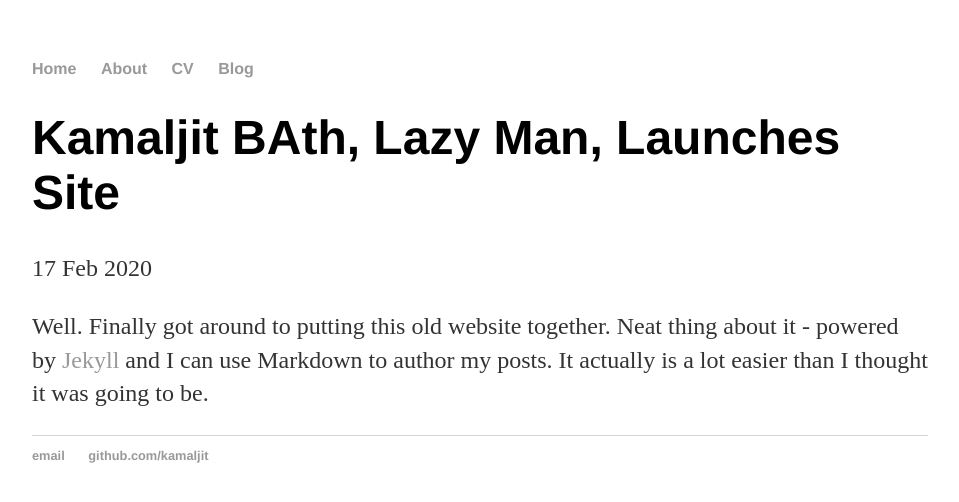
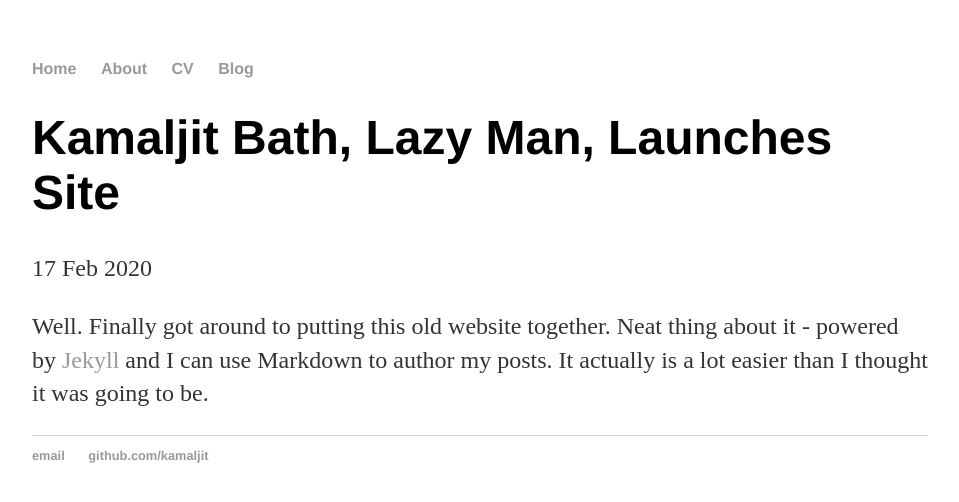
Before and after one commit to kamaljit/kamaljit.github.io, a Jekyll site: the page built from _posts/2020-02-17-kamaljit-bath-site launched.md, in a window 1280 px wide. Shown: the top 502 px of the page, without its empty margins (160-1119 px from the left). Built offline with Jekyll 4.4.1, drawn with Linux system fonts in a browser that asks for light colours.

```diff
--- a/_posts/2020-02-17-kamaljit-bath-site launched.md
+++ b/_posts/2020-02-17-kamaljit-bath-site launched.md
@@ -1,6 +1,6 @@
 ---
 layout: post
-title: "Kamaljit BAth, Lazy Man, Launches Site"
+title: "Kamaljit Bath, Lazy Man, Launches Site"
 date: 2020-02-17
 ---
 
```
